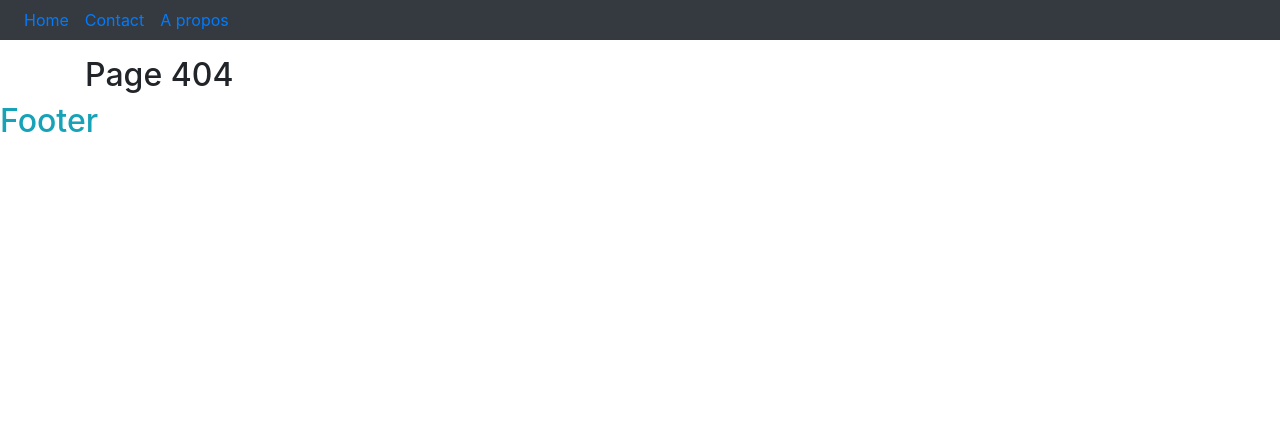
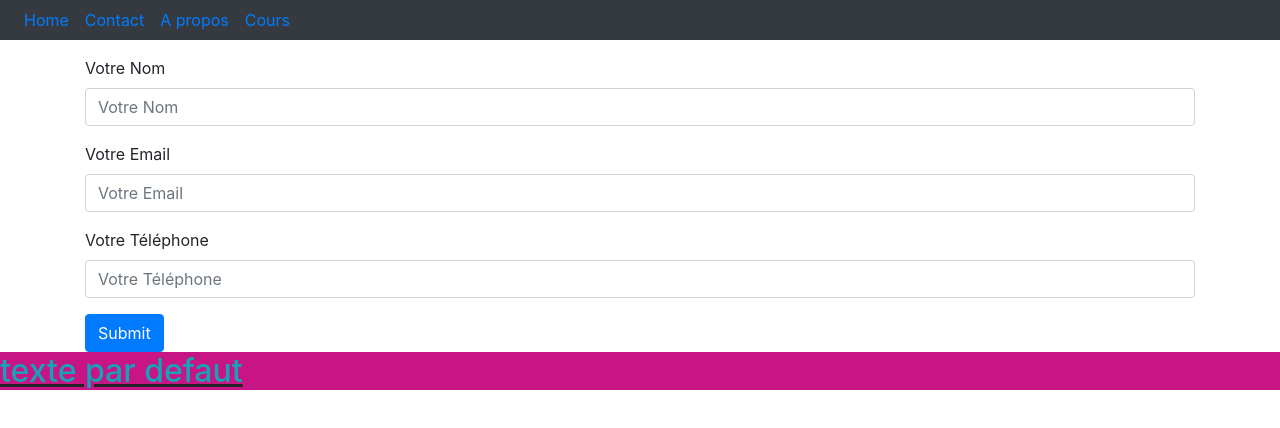
Before and after one commit to Karine-Huynh/react-demo, a React (Create React App) app: page /cours in a window 1280 px wide. Before the commit this address had no page. Shown: the top 428 px of the page. Built offline with nearby package versions, Linux system fonts and the light colour scheme.

Commit message:
Jour4 FINI

```diff
--- a/src/App.js
+++ b/src/App.js
@@ -1,30 +1,32 @@
-import React, { Component } from "react";
-import { BrowserRouter as Router, Route, Switch } from "react-router-dom";
+import React, {Component} from "react";
+import {BrowserRouter as Router, Route, Switch} from "react-router-dom";
 import "bootstrap/dist/css/bootstrap.min.css";
 import Header from "./components/layouts/Header";
 import Footer from "./components/layouts/Footer";
-import Body from "./components/pages/Body";
+import Home from "./components/pages/Home";
 import Contacts from "./components/pages/Contacts";
 import About from "./components/pages/About";
 import NotFound from "./components/errors/NotFound";
-import ContactDetail from "./components/layouts/ContactDetail";
+import ContactDetail from "./components/contacts/ContactDetail";
+import Jsx from "./components/cours/Jsx";
 
 
 class App extends Component {
     render() {
         return (
             <Router>
-        <Header />
+                <Header/>
                 <div className="container">
                     <Switch>
-            <Route exact path="/" component={Body} />
-            <Route exact path="/contact" component={Contacts} />
-            <Route exact path="/about" component={About} />
-            <Route exact path="/view/contact/:id" component={ContactDetail} />
-            <Route component={NotFound} />
+                        <Route exact path="/" component={Home}/>
+                        <Route exact path="/contact" component={Contacts}/>
+                        <Route exact path="/about" component={About}/>
+                        <Route exact path="/view/contact/:id" component={ContactDetail}/>
+                        <Route exact path="/cours" component={Jsx}/>
+                        <Route component={NotFound}/>
                     </Switch>
                 </div>
-        <Footer />
+                <Footer/>
             </Router>
         );
     }
--- a/src/components/contacts/Contact.js
+++ b/src/components/contacts/Contact.js
@@ -1,15 +1,39 @@
-import React, { Component } from "react";
-import  { Link } from "react-router-dom";
+import React, {Component} from "react";
+import {Link} from "react-router-dom";
 import PropTypes from "prop-types";
 
 class Contact extends Component {
+    state = {
+        showEmail: false
+    }
+
+    maybeShowDetails = () => {
+        this.setState({showEmail: !this.state.showEmail});
+    }
+
+    deleteContact(id) {
+        // On appelle la méthode du parent et on lui donne l'id
+        this.props.deleteContact(id);
+    }
+
     render() {
-    const { id, name, email } = this.props.contact;
+        const {id, name, email} = this.props.contact;
+        const {showEmail} = this.state;
+        let text = showEmail ? 'Cacher' : 'Voir +';
+
         return (
             <article className="card card-body mb-3">
                 <p><Link to={`/view/contact/${id}`}>Voir details</Link></p>
                 <p>{name}</p>
-        <p>{email}</p>
+                {showEmail ? <p>{email}</p> : null}
+
+                <div className="row">
+                    <button className="btn btn-xs btn-info" onClick={this.maybeShowDetails}>{text}</button>
+                    {/*// On récupère l'id et on le remonte à la méthode deleteContact */}
+                    <button className="btn btn-xs btn-danger" onClick={this.deleteContact.bind(this, id)}>Effacer le
+                        Contact
+                    </button>
+                </div>
             </article>
         );
     }
@@ -17,6 +41,8 @@ class Contact extends Component {
 
 Contact.propTypes = {
     contact: PropTypes.object.isRequired,
+    // On attend une function pour effacer le contact
+    deleteContact: PropTypes.func
 };
 
 export default Contact;
--- a/src/components/cours/Jsx.js
+++ b/src/components/cours/Jsx.js
@@ -1,49 +1,63 @@
 import React, {Component} from 'react';
+import FormInput from "../forms/FormInput";
 
 class Jsx extends Component {
     constructor() {
         super();
         this.state = {
-            isVisible: true
+            isVisible: true,
+            contact: {
+                nom: '',
+                phone: '',
+                email: ''
+            }
         }
 
-        this.secondToggleName = this.secondToggleName.bind(this);
+        this.submit = this.submit.bind(this);
     }
 
-    toggleName = () => {
-        this.setState({isVisible: !this.state.isVisible});
+
+    submit(e) {
+        e.preventDefault();
+        // récupérer les input du formulaire
+        const inputs = e.target.querySelectorAll('input');
+        // boucler autour des inputs
+        // créer un objet contact
+        const contact = {};
+        inputs.forEach(input => {
+            // assigné les valeurs des inputs a leur name dans l'objet contact
+            contact[input.name] = input.value;
+        });
+
+        // et les mettre dans le state. (Syntaxe moderne)
+        this.setState({contact});
     }
 
-    secondToggleName() {
-       this.toggleName();
-    }
-
-    passParam = (id, e) => {
-        e.preventDefault();
-        console.log(e);
-        console.log(id);
-    }
 
     render() {
-        // const test = [1, 2, 3, 4,5 ,6, 7, 8, 9];
-        // const num = 35;
-        // const num2 = 24;
-        const name = 'John Doe';
-        const {isVisible} = this.state;
         return (
-            <div>
-                {/*{test.map((item, index) =>*/}
-                {/*    <span key={index}>{item}</span>*/}
-                {/*)}*/}
-                {/*{num} + {num2} = {num + num2}*/}
-                {isVisible ? <p>{name}</p> : null}
+            <form onSubmit={this.submit}>
+                <FormInput
+                    type="nom"
+                    label="Votre Nom"
+                    id="nom"
+                    name="nom"
+                    placeholder="Votre Nom"/>
+                <FormInput
+                    type="email"
+                    label="Votre Email"
+                    id="email"
+                    name="email"
+                    placeholder="Votre Email"/>
+                <FormInput
+                    type="tel"
+                    label="Votre Téléphone"
+                    id="phone"
+                    name="phone"
+                    placeholder="Votre Téléphone"/>
 
-                <button onClick={this.toggleName} className="btn btn-success">Enregistrer</button>
-                <button onClick={this.secondToggleName} className="btn btn-success">Enregistrer aussi</button>
-
-
-                <button onClick={this.passParam.bind(this, 1)} className="btn btn-warning">Enregistrer ID</button>
-            </div>
+                <button type="submit" className="btn btn-primary">Submit</button>
+            </form>
         );
     }
 }
--- a/src/components/layouts/Footer.js
+++ b/src/components/layouts/Footer.js
@@ -1,9 +1,30 @@
-const Footer = () => {
-  return (
-    <div>
-      <h2 className="text-info">Footer</h2>
-    </div>
-  );
+import PropTypes from 'prop-types';
+
+const Footer = (props) => {
+    return (
+        <div style={Style}>
+            <h2 className="text-info">{props.footer}</h2>
+        </div>
+    );
 };
 
+
+const Style = {
+    textDecoration: 'underline',
+    backgroundColor: 'mediumvioletred',
+}
+
+Footer.defaultProps = {
+    text: 'le texte par défaut',
+    footer: 'texte par defaut'
+}
+
+// props = custom properties.
+// PropType checking.
+Footer.propTypes = {
+    text: PropTypes.string.isRequired,
+    footer: PropTypes.string.isRequired
+}
+
+
 export default Footer;
--- a/src/components/layouts/Header.js
+++ b/src/components/layouts/Header.js
@@ -1,5 +1,5 @@
-import React, { Component } from "react";
-import { Link } from "react-router-dom";
+import React, {Component} from "react";
+import {Link} from "react-router-dom";
 
 class Header extends Component {
     render() {
@@ -22,6 +22,11 @@ class Header extends Component {
                                 A propos
                             </Link>
                         </li>
+                        <li className="nav-item">
+                            <Link className="nav-link" to="/cours">
+                                Cours
+                            </Link>
+                        </li>
                     </ul>
                 </nav>
             </header>
--- a/src/components/pages/About.js
+++ b/src/components/pages/About.js
@@ -1,4 +1,4 @@
-import React, { Component } from "react";
+import React, {Component} from "react";
 
 class About extends Component {
     render() {
--- a/src/components/pages/Contacts.js
+++ b/src/components/pages/Contacts.js
@@ -1,43 +1,27 @@
-import React, { Component } from "react";
+import React, {Component} from "react";
 import axios from "axios";
 
-import Contact from "../layouts/Contact";
+import Contact from "../contacts/Contact";
 
 class Contacts extends Component {
     state = {
-    contacts: [{id: 11, name: "John" }, {id:22, name: "Jane" }, {id: 43, name: "Bob" }],
+        contacts: [],
     };
 
-  // testMethod(e) {
-  //   e.preventDefault();
+    // Cette méthode va effacer le contact dans le state
+    deleteContact = (id) => {
+        // On filtre les contacts du state et on en lève celui qui est concerné
+        const contacts = this.state.contacts.filter(contact => contact.id !== id);
+
         //
-  //   this.setState({ contacts: [] });
-  //
-  //   console.log(this);
-  // }
+        this.setState({contacts});
+    }
 
     async componentDidMount() {
         const res = await axios.get("https://jsonplaceholder.typicode.com/users/");
 
-    // POST request with axios
-    // const post = {
-    //   title: "titre",
-    //   body: "body",
-    // };
-    //
-    // axios
-    //   .post("https://jsonplaceholder.typicode.com/posts", post)
-    //   .then((res) => {
-    //     console.log(res);
-    //     console.log(res.data);
-    //   })
-    //   .catch((err) => console.error(err));
-
         if (res.status === 200) {
-      // Ajouter notre résultat ajax a ce qu'on a deja en state.contacts
-      // spread operator ...
-      // this.setState({ contacts: [...this.state.contacts, ...res.data] });
-      this.setState({ contacts: res.data });
+            this.setState({contacts: res.data});
         }
     }
 
@@ -47,15 +31,11 @@ class Contacts extends Component {
                 <h2>Afficher les contacts</h2>
 
                 {this.state.contacts.map((contact, index) => {
-              /*  return <li key={index}>{contact.name}</li>;*/
-              return <Contact key={index} contact={contact} />
+                    // On passe notre méthode en prop dans Contact
+                    return <Contact deleteContact={this.deleteContact} key={index} contact={contact}/>
 
                 })}
 
-        {/* Exemple de méthode custom avec bind this, la méthode est a décommenter pour tester. */}
-        {/*<form action="" onSubmit={this.testMethod.bind(this)}>*/}
-        {/*  <button>Enregistrer</button>*/}
-        {/*</form>*/}
             </div>
         );
     }
--- a/src/components/pages/Home.js
+++ b/src/components/pages/Home.js
@@ -1,9 +1,9 @@
-import React, { Component } from "react";
+import React, {Component} from "react";
 
-class Body extends Component {
-  render() {
-    return <h1>Composant Body</h1>;
-  }
+class Home extends Component {
+    render() {
+        return <h1>Composant Home</h1>;
+    }
 }
 
-export default Body;
+export default Home;
```
Also changed, not shown: src/components/contacts/ContactDetail.js (+13 -24 lines), src/components/errors/NotFound.js (+5 -5 lines), src/components/forms/FormInput.js (+5 -3 lines), src/components/helpers/TextInput.js (added, +31 -0 lines). Lines whose indentation alone changed are shown as unchanged.
